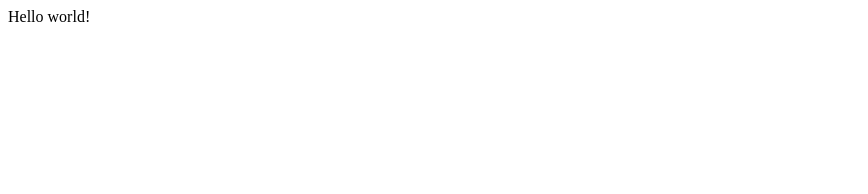
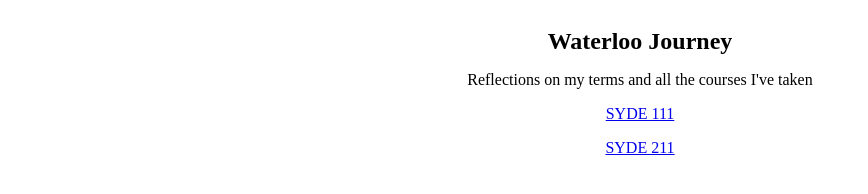
Before and after one commit to mathurah/waterloo-course-overview, a Gatsby site: page / in a window 1280 px wide. Shown: the whole page, without its empty margins (0-868 px from the left). Built offline with nearby package versions, Linux system fonts and the light colour scheme; Gatsby itself is replaced by a stand-in of ours.

Commit message:
Building gatsby page slugs

```diff
--- a/gatsby-config.js
+++ b/gatsby-config.js
@@ -6,5 +6,18 @@
 
 module.exports = {
   /* Your site config here */
-  plugins: [],
+  siteMetadata: {
+    title: 'Waterloo Journey',
+    description: 'Reflections on my terms and all the courses I\'ve taken'
+  },
+  plugins: [
+    `gatsby-transformer-remark`,
+    {
+      resolve: `gatsby-source-filesystem`,
+      options: {
+        name: `pages`,
+        path: `${__dirname}/src/pages`
+      }
+    }
+  ],
 }
--- a/package.json
+++ b/package.json
@@ -15,6 +15,8 @@
   },
   "dependencies": {
     "gatsby": "^3.4.1",
+    "gatsby-source-filesystem": "^3.7.0-next.0",
+    "gatsby-transformer-remark": "^4.4.0-next.0",
     "react": "^17.0.1",
     "react-dom": "^17.0.1"
   },
--- /dev/null
+++ b/src/components/Header.js
@@ -0,0 +1,41 @@
+import React from "react"
+import {StaticQuery, graphql} from 'gatsby'
+
+const TitleAndDescription = ({data}) => {
+    const title = data.site.siteMetadata.title
+    const description = data.site.siteMetadata.description
+
+    return (
+      <div style ={{
+        display: 'flex',
+        flexDirection: 'column',
+        alignItems: 'center',
+        fontFamily: 'avenir'
+      }}>
+        <h2 style= {{
+          marginBottom: 0
+        }}>{title}</h2>
+        <p>{description}</p>
+      </div>
+    )
+  }
+
+const Header = () => {
+    return (
+      <StaticQuery
+      query={graphql `
+      query {
+        site {
+          siteMetadata {
+            title
+            description
+          }
+        }
+      }
+      `}
+      render={data => <TitleAndDescription data = {data}/>
+      } />
+    )
+  }
+
+  export default Header
--- /dev/null
+++ b/src/pages/1A/syde111.md
@@ -0,0 +1,8 @@
+---
+path: "/1A/syde111"
+title: "SYDE 111"
+tags: ['1A']
+excerpt: "My calculus course I took"
+---
+
+Lorem ipsum
--- /dev/null
+++ b/src/pages/2A/syde-211.md
@@ -0,0 +1,8 @@
+---
+path: "/2A/syde211"
+title: "SYDE 211"
+tags: ['2A']
+excerpt: "My calculus course I took"
+---
+
+Lorem ipsum
--- a/src/pages/index.js
+++ b/src/pages/index.js
@@ -1,5 +1,47 @@
 import React from "react"
+import {graphql, Link} from 'gatsby'
+import Header from '../components/Header'
 
-export default function Home() {
-  return <div>Hello world!</div>
+const Layout = ({data}) => {
+  const {edges} = data.allMarkdownRemark
+  console.log(edges)
+  return (
+    <div style= {{
+      display: 'flex',
+      flexDirection: 'column',
+      alignItems: 'center',
+      fontFamily: 'avenir'
+    }}>
+      <Header/>
+      {edges.map(edge =>{
+        const {frontmatter} = edge.node
+        return (
+          <div key = {frontmatter.path}style= {{
+            marginBottom: '1rem'}} ><Link to ={frontmatter.path}>{frontmatter.title}
+            </Link>
+          </div>
+        )
+      } )}
+    </div>
+  )
 }
+
+export const query = graphql `
+query HomepageQuery{
+  allMarkdownRemark (
+    sort: {order: ASC, fields: [frontmatter___tags]}
+  ) {
+    edges {
+      node {
+        id
+        frontmatter {
+          path
+          title
+          tags
+        }
+      }
+    }
+  }
+}
+`
+export default Layout
```
Also changed, not shown: gatsby-node.js (added, +36 -0 lines), src/templates/courseOverview.js (added, +12 -0 lines), 4 other files.
